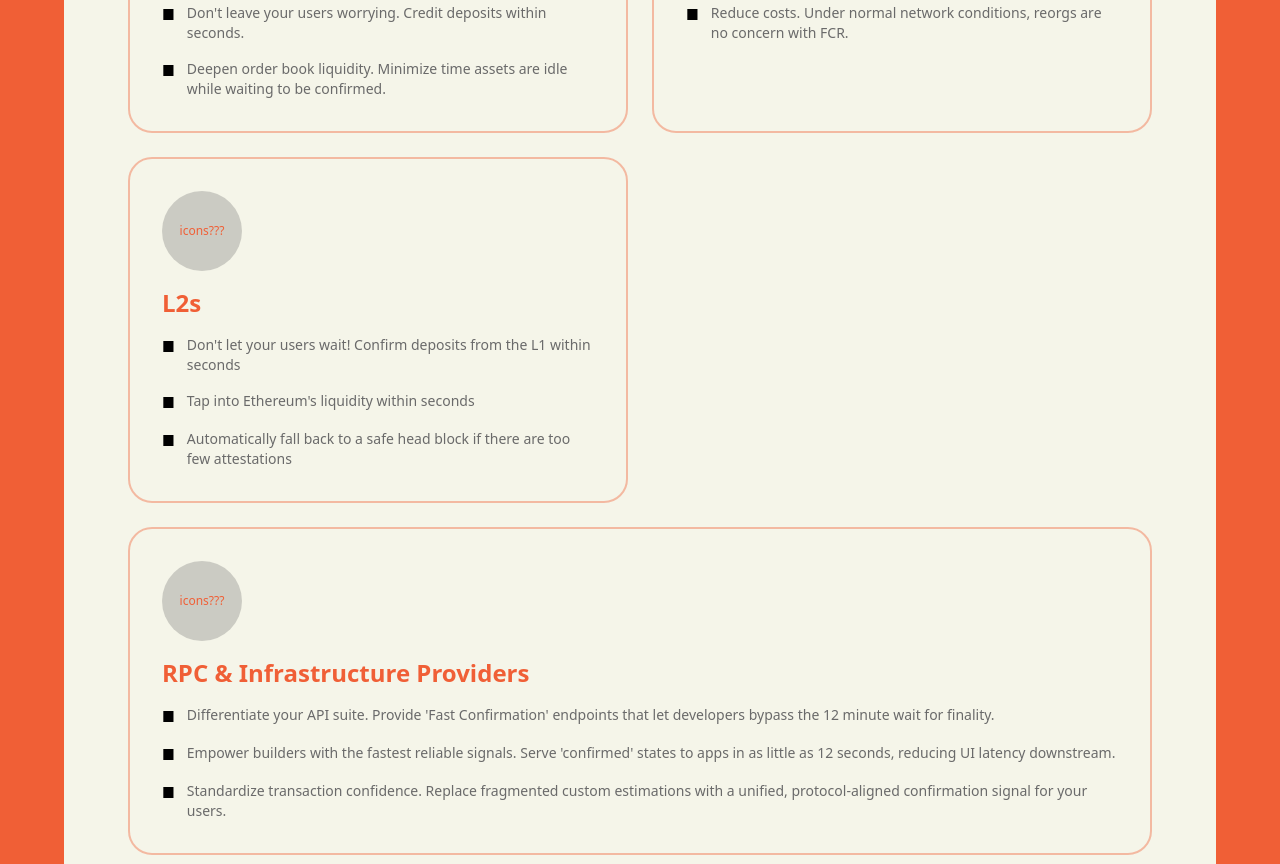
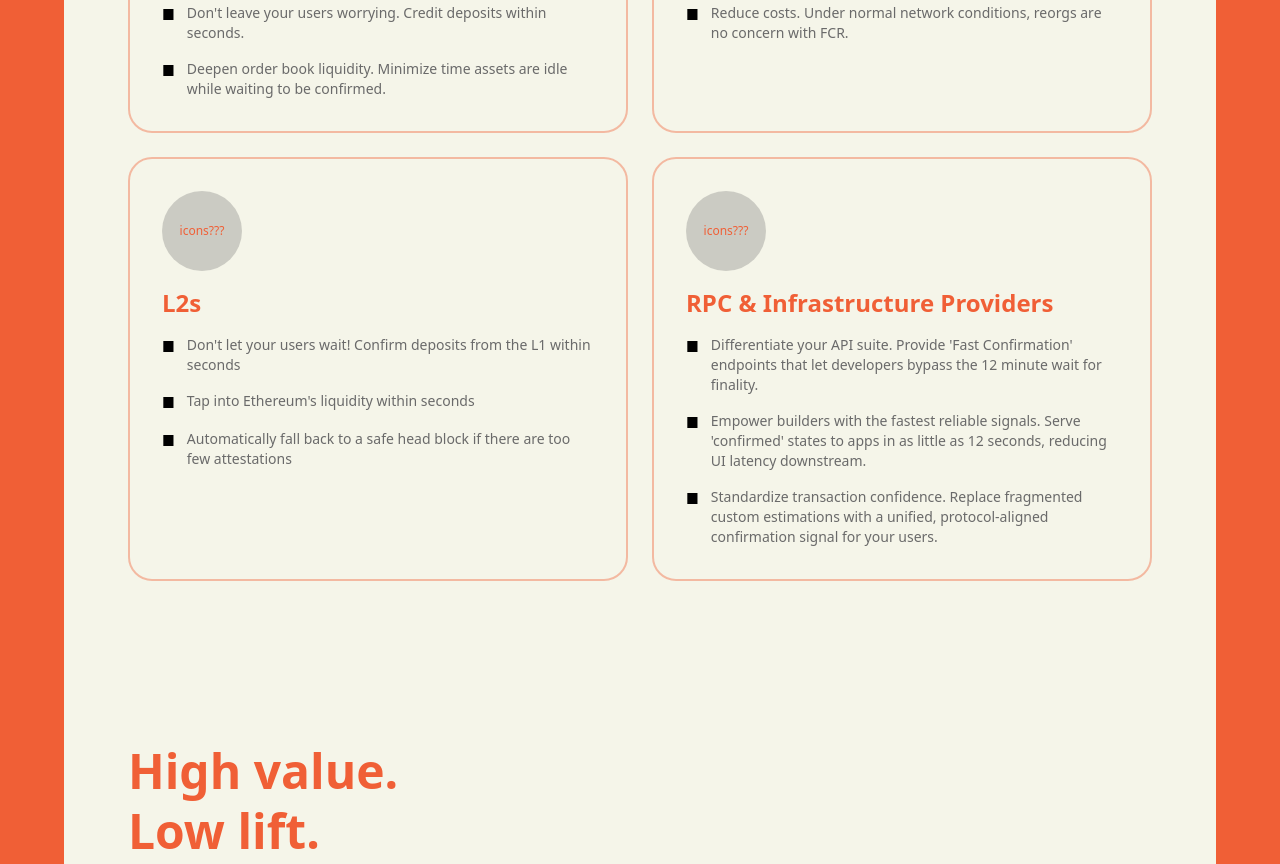
Before and after one commit to nloureiro/fcr, a website built with Vite: page index.html in a window 1280 px wide. Shown: the part 2649-3513 px from the top of the page. Built offline with nearby package versions, Linux system fonts and the light colour scheme.

Commit message:
Update Use Cases to 2x2 grid layout

```diff
--- a/index.html
+++ b/index.html
@@ -208,7 +208,7 @@
           </div>
 
           <!-- RPC & Infrastructure Providers -->
-          <div class="md:col-span-2 rounded-3xl p-6 md:p-8 space-y-4 border-2 border-primary/40">
+          <div class="rounded-3xl p-6 md:p-8 space-y-4 border-2 border-primary/40">
             <div class="w-16 h-16 md:w-20 md:h-20 rounded-full bg-text-muted/30 flex items-center justify-center">
               <span class="text-primary text-xs">icons???</span>
             </div>
```
